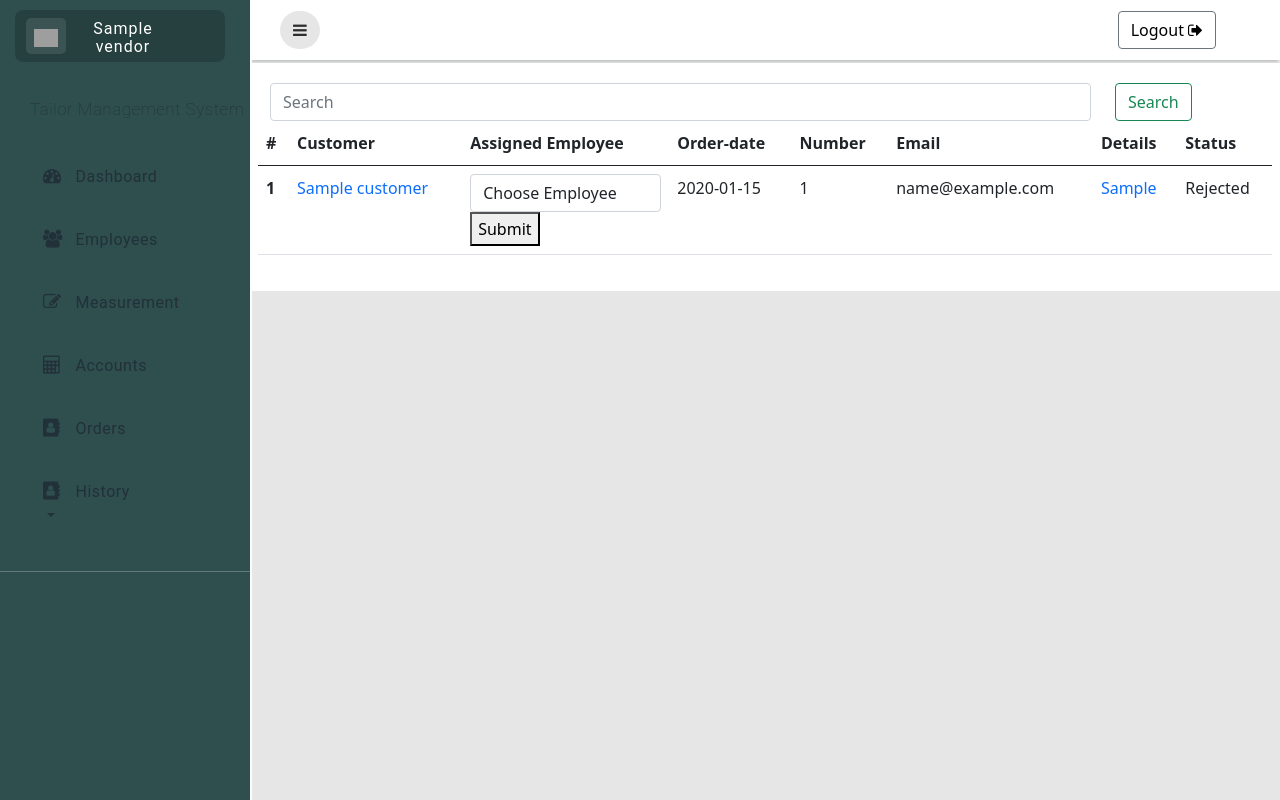
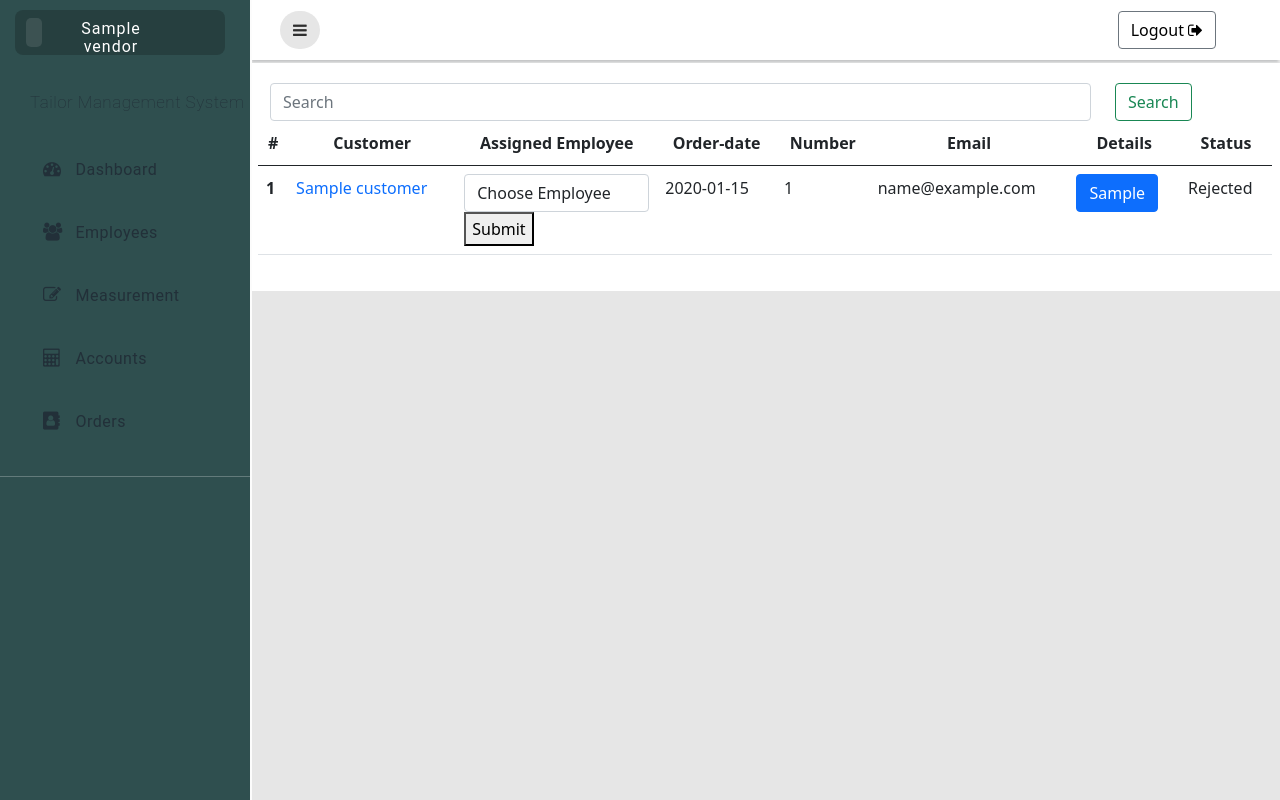
Before and after one commit to ReDiot69/tms, a Django app: template templates/order.html in a window 1280 px wide. Run offline with Django 4.2, Linux system fonts and the light colour scheme; the template is opened without the code that fills it: most values are stand-ins (such as "Sample title", 1, 10 or a date in 2020); some libraries are stand-ins or nearby versions; grey boxes are pictures that could not be loaded.

Commit message:
meaurement dekhney banako

```diff
--- a/customer/views.py
+++ b/customer/views.py
@@ -1,3 +1,4 @@
+from multiprocessing import context
 from django.http import Http404
 from django.shortcuts import render
 from customer.forms import CustomerForm, SearchForm, BillingForm
--- a/templates/navside.html
+++ b/templates/navside.html
@@ -21,7 +21,7 @@
             <div class="sidebar-header">
                 <div class="sidebar-logo-container">
                     <div class="logo-container">
-                        <img class="logo-sidebar" src="assets/img/logo.png" />
+                        <!-- <img class="logo-sidebar" src="assets/img/logo.png" /> -->
                     </div>
                     <div class="brand-name-container">
                         <p class="brand-name">
@@ -144,7 +144,7 @@
                         </li>
                     {% endif %}
                     {% if not staff%}
-                    {% if history %}
+                    <!-- {% if history %}
                     <li class="navigation-list-item active">
                     {% else %}
                     <li class="navigation-list-item">
@@ -164,7 +164,7 @@
                             <li><a class="dropdown-item" href="historyorder">Order History</a></li>
                         </ul>
                     </li>
-                    {% endif %}
+                    {% endif %} -->
                 </ul>
                 <hr style="color:rgb(255, 255, 255);margin-top:30px;">
 
--- a/templates/order.html
+++ b/templates/order.html
@@ -85,11 +85,88 @@
                 <td><label for="order-date" name="order-date">{{o.orderdate}}</label></td>
                 <td><label for="number" name="number">{{o.customer_measurement.customer.number}}</label></td>
                 <td><label for="email" name="email">{{o.customer_measurement.customer.email}}</label></td>
-                <td><a href=""><label for="measurement" name="measurement">{{o.customer_measurement}}</label></a></td>
+                <td>
+                    <button type="button" class="btn btn-primary" name="order" data-bs-toggle="modal" data-bs-target="#staticBackdrop{{o.id}}" >{{o.customer_measurement}}</button>
+                     <!-- Modal -->
+                    <div class="modal fade" id="staticBackdrop{{o.id}}" data-bs-backdrop="static" data-bs-keyboard="false" tabindex="-1" aria-labelledby="staticBackdropLabel" aria-hidden="true">
+                        <div class="modal-dialog">
+                        <div class="modal-content">
+                            <div class="modal-header">
+                            <h5 class="modal-title" id="staticBackdropLabel">Measurement of Customer</h5>
+                            <button type="button" class="btn-close" data-bs-dismiss="modal" aria-label="Close"></button>
+                            </div>
+                            <div class="modal-body">
+                                <table class="table mytable">
+                                    <thead>
+                                    <tr>
+                                        <th class="th">Type</th>
+                                        <th class="th">Data</th>
+                                        <style>
+                                                .th{
+                                                    text-align: center;
+                                                }
+                                        </style>
+                                    </tr>
+                                    </thead>
+                                    <tbody>
+                                    <tr>
+                                        <td><label for="Shoulder">SH</label></td>
+                                        <td><label for="Shoulder">{{o.customer_measurement.shoulder}}</label></td>
+                                    </tr>
+                                    <tr>
+                                        <td><label for="Full-length">FL</label></td>
+                                        <td><label for="full_length">{{o.customer_measurement.full_length}}</label></td>
+                                    </tr>
+                                    <tr>
+                                        <td><label for="chest">Chest</label></td>
+                                        <td><label for="chest">{{o.customer_measurement.chest}}</label></td>
+                                    </tr>
+                                    <tr>
+                                        <td><label for="hip">Hip</label></td>
+                                        <td><label for="hip">{{o.customer_measurement.hip}}</label></td>
+                                    </tr>
+                                    <tr>
+                                        <td><label for="sl">Sl</label></td>
+                                        <td><label for="sl">{{o.customer_measurement.sl}}</label></td>
+                                    </tr>
+                                    <tr>
+                                        <td><label for="m">M</label></td>
+                                        <td><label for="m">{{o.customer_measurement.m}}</label></td>
+                                    </tr>
+                                    <tr>
+                                        <td><label for="ah">AH</label></td>
+                                        <td><label for="ah">{{o.customer_measurement.ah}}</label></td>
+                                    </tr>
+                                    <tr>
+                                        <td><label for="open">Open</label></td>
+                                        <td><label for="open">{{o.customer_measurement.open}}</label></td>
+                                    </tr>
+                                    <!-- <tr>
+                                        <td><label for="fl">FL</label></td>
+                                        <td><input type="number" name="" id=""></td>
+                                    </tr> -->
+                                    <tr>
+                                        <td><label for="thigh">Thigh</label></td>
+                                        <td><label for="thigh">{{o.customer_measurement.thigh}}</label></td>
+                                    </tr>
+                                    <tr>
+                                        <td><label for="knee">Knee</label></td>
+                                        <td><label for="knee">{{o.customer_measurement.knee}}</label></td>
+                                    </tr>
+
+                                    </tbody>
+                                </table>
+
+                            </div>
+                            <div class="modal-footer">
+                            <button type="button" class="btn btn-secondary" data-bs-dismiss="modal">Close</button>
+                            </div>
+                        </div>
+                        </div>
+                    </div>
+                </td>
                 <td>
                     <label for="status" name="status">{{o.status}}</label>
-                    <!-- Example single danger button -->
-
                 </td>
             </tr>
             {% endfor%}
@@ -98,4 +175,7 @@
         </table>
     </div>
 </div>
+<!-- Button trigger modal -->
+
+
 {%endblock%}
```
Also changed, not shown: templates/billing.html (+10 -2 lines).
